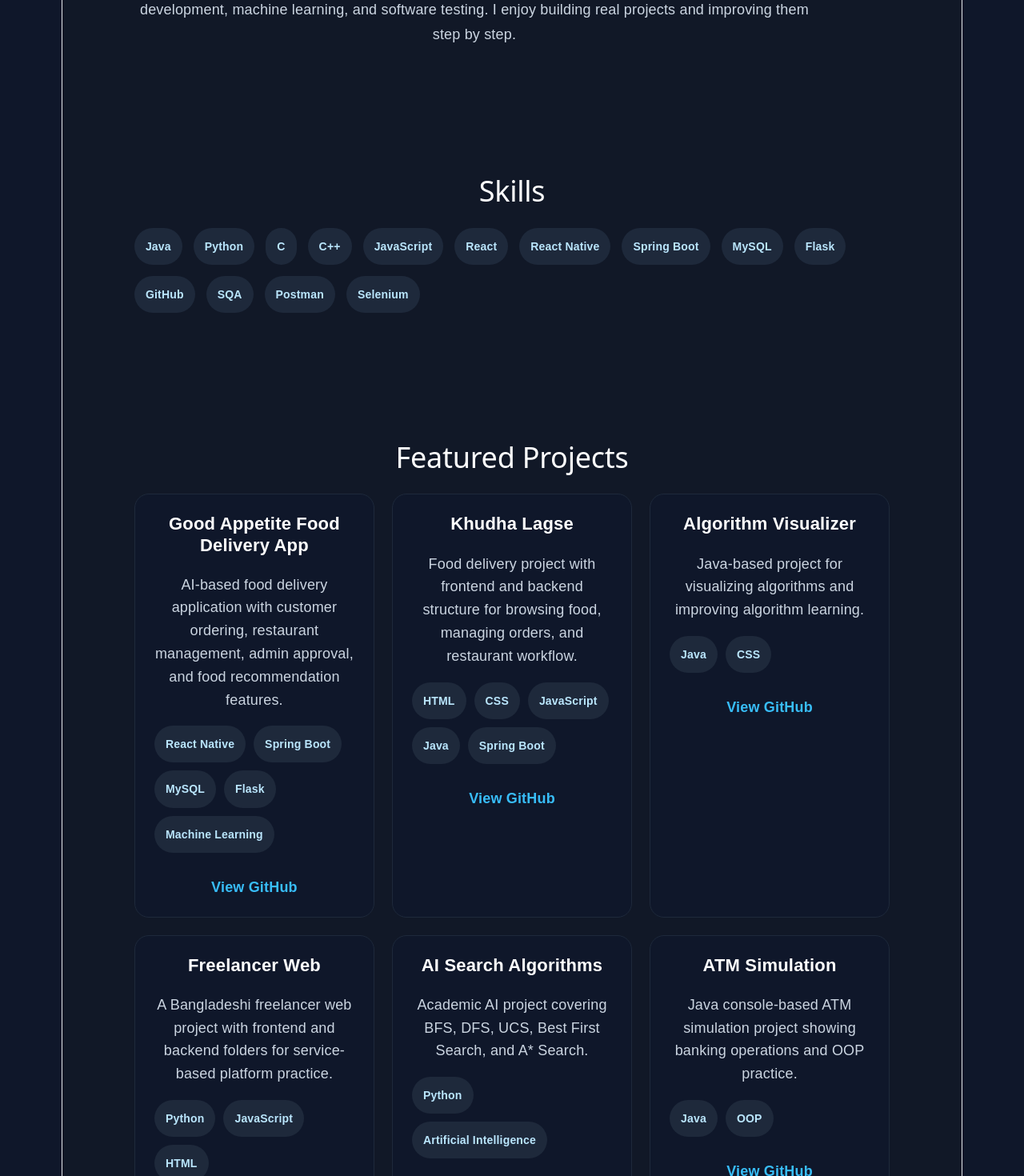
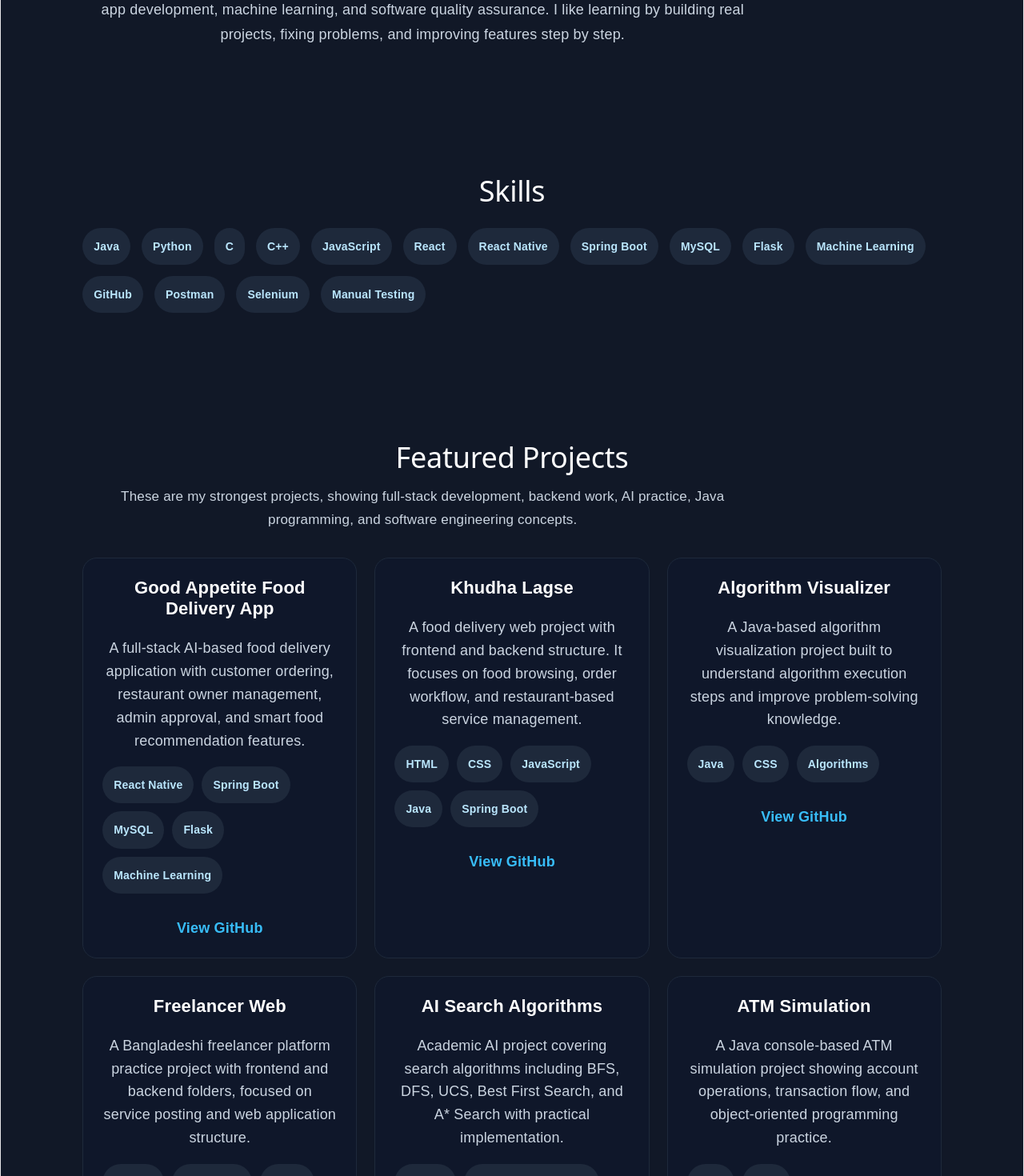
Before and after one commit to m-i-shakib/portfolio, a React app: page / in a window 1280 px wide. Shown: the part 980-2450 px from the top of the page at 80% size. Built offline with nearby package versions, Linux system fonts and the light colour scheme; the HTML template or start-up script is replaced by a standard one.

Commit message:
Improve portfolio content and project sections

```diff
--- a/src/App.css
+++ b/src/App.css
@@ -2,11 +2,22 @@
   box-sizing: border-box;
 }
 
+html {
+  scroll-behavior: smooth;
+}
+
 body {
   margin: 0;
+  min-width: 320px;
+  min-height: 100vh;
+  display: block;
   font-family: Arial, Helvetica, sans-serif;
   background: #0f172a;
   color: #e5e7eb;
+}
+
+#root {
+  width: 100%;
 }
 
 a {
@@ -87,6 +98,7 @@ h1 {
   padding: 14px 22px;
   border-radius: 12px;
   font-weight: 700;
+  display: inline-block;
 }
 
 .primary-btn {
@@ -99,6 +111,11 @@ h1 {
   color: #e5e7eb;
 }
 
+.primary-btn:hover,
+.secondary-btn:hover {
+  transform: translateY(-2px);
+}
+
 section {
   padding: 80px 8%;
 }
@@ -106,6 +123,7 @@ section {
 .about,
 .skills,
 .projects,
+.other-projects,
 .contact {
   background: #111827;
 }
@@ -122,6 +140,15 @@ h2 {
   font-size: 36px;
   margin-bottom: 24px;
   color: #ffffff;
+}
+
+.section-note {
+  max-width: 850px;
+  color: #cbd5e1;
+  font-size: 17px;
+  line-height: 1.7;
+  margin-top: -10px;
+  margin-bottom: 32px;
 }
 
 .skill-list {
@@ -151,7 +178,7 @@ h2 {
   border: 1px solid #1e293b;
   padding: 24px;
   border-radius: 18px;
-  min-height: 310px;
+  min-height: 330px;
   transition: 0.25s;
 }
 
@@ -185,6 +212,28 @@ h2 {
   font-weight: 700;
 }
 
+.other-list {
+  display: flex;
+  flex-wrap: wrap;
+  gap: 14px;
+}
+
+.other-list a {
+  background: #0f172a;
+  border: 1px solid #1e293b;
+  padding: 14px 18px;
+  border-radius: 12px;
+  color: #e5e7eb;
+  font-weight: 700;
+  transition: 0.25s;
+}
+
+.other-list a:hover {
+  border-color: #38bdf8;
+  color: #38bdf8;
+  transform: translateY(-3px);
+}
+
 .contact-links {
   display: flex;
   gap: 14px;
@@ -215,6 +264,10 @@ h2 {
     font-size: 42px;
   }
 
+  .intro {
+    font-size: 18px;
+  }
+
   .project-grid {
     grid-template-columns: 1fr;
   }
--- a/src/App.jsx
+++ b/src/App.jsx
@@ -4,44 +4,87 @@ const featuredProjects = [
   {
     name: "Good Appetite Food Delivery App",
     description:
-      "AI-based food delivery application with customer ordering, restaurant management, admin approval, and food recommendation features.",
+      "A full-stack AI-based food delivery application with customer ordering, restaurant owner management, admin approval, and smart food recommendation features.",
     tech: ["React Native", "Spring Boot", "MySQL", "Flask", "Machine Learning"],
     github: "https://github.com/m-i-shakib/good-appetite-food-delivery",
   },
   {
     name: "Khudha Lagse",
     description:
-      "Food delivery project with frontend and backend structure for browsing food, managing orders, and restaurant workflow.",
+      "A food delivery web project with frontend and backend structure. It focuses on food browsing, order workflow, and restaurant-based service management.",
     tech: ["HTML", "CSS", "JavaScript", "Java", "Spring Boot"],
     github: "https://github.com/m-i-shakib/Khudha-Lagse",
   },
   {
     name: "Algorithm Visualizer",
     description:
-      "Java-based project for visualizing algorithms and improving algorithm learning.",
-    tech: ["Java", "CSS"],
+      "A Java-based algorithm visualization project built to understand algorithm execution steps and improve problem-solving knowledge.",
+    tech: ["Java", "CSS", "Algorithms"],
     github: "https://github.com/m-i-shakib/algorithm-visualizer",
   },
   {
     name: "Freelancer Web",
     description:
-      "A Bangladeshi freelancer web project with frontend and backend folders for service-based platform practice.",
+      "A Bangladeshi freelancer platform practice project with frontend and backend folders, focused on service posting and web application structure.",
     tech: ["Python", "JavaScript", "HTML"],
     github: "https://github.com/m-i-shakib/Freelancer-Web",
   },
   {
     name: "AI Search Algorithms",
     description:
-      "Academic AI project covering BFS, DFS, UCS, Best First Search, and A* Search.",
-    tech: ["Python", "Artificial Intelligence"],
+      "Academic AI project covering search algorithms including BFS, DFS, UCS, Best First Search, and A* Search with practical implementation.",
+    tech: ["Python", "Artificial Intelligence", "Search Algorithms"],
     github: "https://github.com/m-i-shakib/ai-search-algorithms",
   },
   {
     name: "ATM Simulation",
     description:
-      "Java console-based ATM simulation project showing banking operations and OOP practice.",
+      "A Java console-based ATM simulation project showing account operations, transaction flow, and object-oriented programming practice.",
     tech: ["Java", "OOP"],
     github: "https://github.com/m-i-shakib/ATMSimulation",
+  },
+];
+
+const otherProjects = [
+  {
+    name: "Calculator",
+    github: "https://github.com/m-i-shakib/Calculator",
+  },
+  {
+    name: "Basic AI",
+    github: "https://github.com/m-i-shakib/basic-ai",
+  },
+  {
+    name: "Python All",
+    github: "https://github.com/m-i-shakib/python-all",
+  },
+  {
+    name: "C Plus",
+    github: "https://github.com/m-i-shakib/c-plus",
+  },
+  {
+    name: "C Code",
+    github: "https://github.com/m-i-shakib/c-code",
+  },
+  {
+    name: "Networking",
+    github: "https://github.com/m-i-shakib/networking",
+  },
+  {
+    name: "Cisco Packet Tracer Labs",
+    github: "https://github.com/m-i-shakib/cisco-packet-tracer-labs",
+  },
+  {
+    name: "Voting System",
+    github: "https://github.com/m-i-shakib/Voting_System",
+  },
+  {
+    name: "Latex",
+    github: "https://github.com/m-i-shakib/Latex",
+  },
+  {
+    name: "Goku",
+    github: "https://github.com/m-i-shakib/goku",
   },
 ];
 
@@ -51,6 +94,7 @@ function App() {
       <section className="hero">
         <nav>
           <h2>Shakib</h2>
+
           <div>
             <a href="#about">About</a>
             <a href="#skills">Skills</a>
@@ -61,17 +105,21 @@ function App() {
 
         <div className="hero-content">
           <p className="tag">CSE Student · Software Developer · SQA Learner</p>
+
           <h1>Md Moinul Islam Shakib</h1>
+
           <p className="intro">
-            I build software projects using Java, Python, React, Spring Boot,
-            MySQL, and Machine Learning. This portfolio shows my academic,
-            web, backend, AI, and programming projects.
+            I build practical software projects using Java, Python, React,
+            React Native, Spring Boot, MySQL, Flask, and Machine Learning. This
+            portfolio presents my academic, backend, AI, web, and programming
+            projects.
           </p>
 
           <div className="hero-buttons">
             <a href="#projects" className="primary-btn">
               View Projects
             </a>
+
             <a
               href="https://github.com/m-i-shakib"
               target="_blank"
@@ -86,16 +134,18 @@ function App() {
 
       <section className="about" id="about">
         <h2>About Me</h2>
+
         <p>
-          I am a Computer Science student focused on software development,
+          I am a Computer Science student interested in software development,
           backend development, mobile app development, machine learning, and
-          software testing. I enjoy building real projects and improving them
-          step by step.
+          software quality assurance. I like learning by building real projects,
+          fixing problems, and improving features step by step.
         </p>
       </section>
 
       <section className="skills" id="skills">
         <h2>Skills</h2>
+
         <div className="skill-list">
           <span>Java</span>
           <span>Python</span>
@@ -107,20 +157,28 @@ function App() {
           <span>Spring Boot</span>
           <span>MySQL</span>
           <span>Flask</span>
+          <span>Machine Learning</span>
           <span>GitHub</span>
-          <span>SQA</span>
           <span>Postman</span>
           <span>Selenium</span>
+          <span>Manual Testing</span>
         </div>
       </section>
 
       <section className="projects" id="projects">
         <h2>Featured Projects</h2>
 
+        <p className="section-note">
+          These are my strongest projects, showing full-stack development,
+          backend work, AI practice, Java programming, and software engineering
+          concepts.
+        </p>
+
         <div className="project-grid">
           {featuredProjects.map((project) => (
             <div className="project-card" key={project.name}>
               <h3>{project.name}</h3>
+
               <p>{project.description}</p>
 
               <div className="tech-list">
@@ -137,9 +195,32 @@ function App() {
         </div>
       </section>
 
+      <section className="other-projects">
+        <h2>Other GitHub Projects</h2>
+
+        <p className="section-note">
+          More practice projects covering programming, AI, networking, LaTeX,
+          and academic work.
+        </p>
+
+        <div className="other-list">
+          {otherProjects.map((project) => (
+            <a
+              href={project.github}
+              target="_blank"
+              rel="noreferrer"
+              key={project.name}
+            >
+              {project.name}
+            </a>
+          ))}
+        </div>
+      </section>
+
       <section className="contact" id="contact">
         <h2>Contact</h2>
-        <p>Want to see my code or connect with me?</p>
+
+        <p>You can view my code and professional profile using the links below.</p>
 
         <div className="contact-links">
           <a
@@ -149,6 +230,7 @@ function App() {
           >
             GitHub
           </a>
+
           <a
             href="https://www.linkedin.com/in/moinul-islam-shakib-7687201b9/"
             target="_blank"
```
